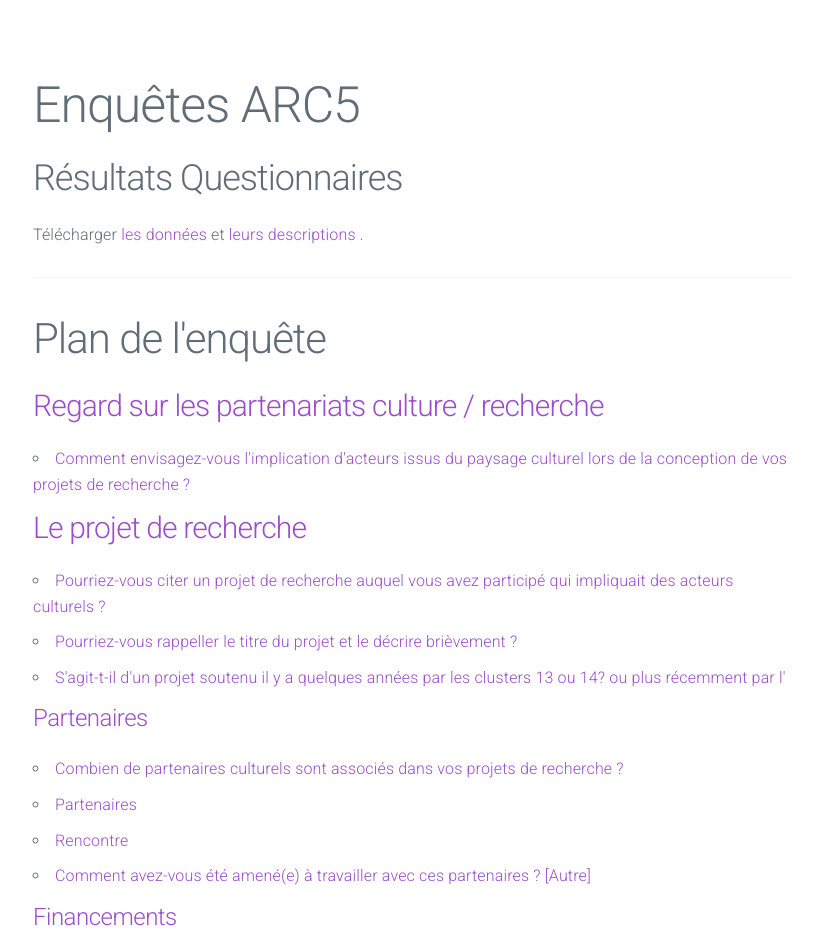
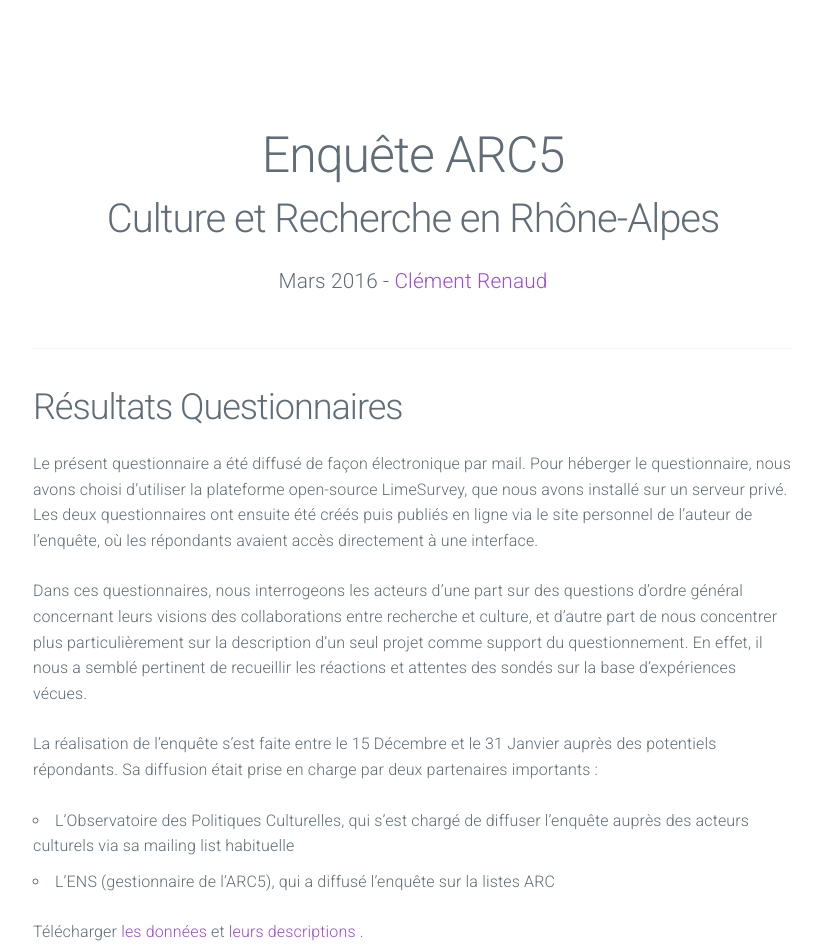
Before and after one commit to clemsos/arc5, a plain HTML site: page reponsesBrut/index.html in a window 1280 px wide. Shown: the top 952 px of the page, without its empty margins (227-1048 px from the left). Drawn offline with Linux system fonts and the light colour scheme.

Commit message:
clean layout OK

```diff
--- a/reponsesBrut/css/style.css
+++ b/reponsesBrut/css/style.css
@@ -1,6 +1,15 @@
+header {
+  text-align: center;
+  margin: 50px auto;
+}
+header p {
+  font-size: 1.3em;
+}
+
 #navigation h4, #navigation h5 {
   list-style: none;
 }
+
 .container {
   padding-top: 7.5rem;
   padding-bottom: 7.5rem;
--- a/reponsesBrut/index.html
+++ b/reponsesBrut/index.html
@@ -22,8 +22,34 @@
 		<div class="container">
 			<div class="row">
     		<div class="column">
-					<h1>Enquêtes ARC5</h1>
+					<header>
+						<h1>
+							Enquête ARC5
+							<br>
+							<small>Culture et Recherche en Rhône-Alpes</small>
+						</h1>
+						<p>Mars 2016 - <a href="http://clementrenaud.com">Clément Renaud</a></p>
+					</header>
+					<hr>
 					<h3>Résultats Questionnaires</h3>
+					<p>
+						Le présent questionnaire a été diffusé de façon électronique par mail. Pour héberger le questionnaire, nous avons choisi d’utiliser la plateforme open-source LimeSurvey, que nous avons installé sur un serveur privé. Les deux questionnaires ont ensuite été créés puis publiés en ligne via le site personnel de l’auteur de l’enquête, où les répondants avaient accès directement à une interface.
+					</p>
+					<p>
+						Dans ces questionnaires, nous interrogeons les acteurs d’une part sur des questions d’ordre général concernant leurs visions des collaborations entre recherche et culture, et d’autre part de nous concentrer plus particulièrement sur la description d’un seul projet comme support du questionnement. En effet, il nous a semblé pertinent de recueillir les réactions et attentes des sondés sur la base d’expériences vécues.
+					</p>
+					<p>
+						La réalisation de l’enquête s’est faite entre le 15 Décembre et le 31 Janvier auprès des potentiels répondants. Sa diffusion était prise en charge par deux partenaires importants :
+						<ul>
+								<li>
+									L’Observatoire des Politiques Culturelles, qui s’est chargé de diffuser l’enquête auprès des acteurs culturels via sa mailing list habituelle
+								</li>
+								<li>
+									L’ENS (gestionnaire de l’ARC5), qui a diffusé l’enquête sur la listes ARC
+								</li>
+						</ul>
+
+					</p>
 
 					<p>
 						Télécharger
```
Also changed, not shown: reponsesBrut/templates/ARC5-report-layout.html (+27 -1 lines).
